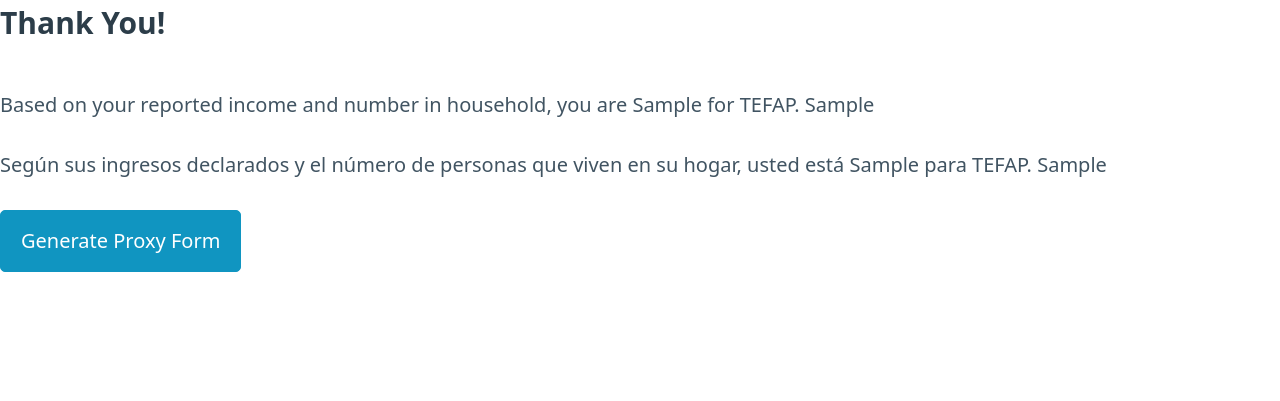
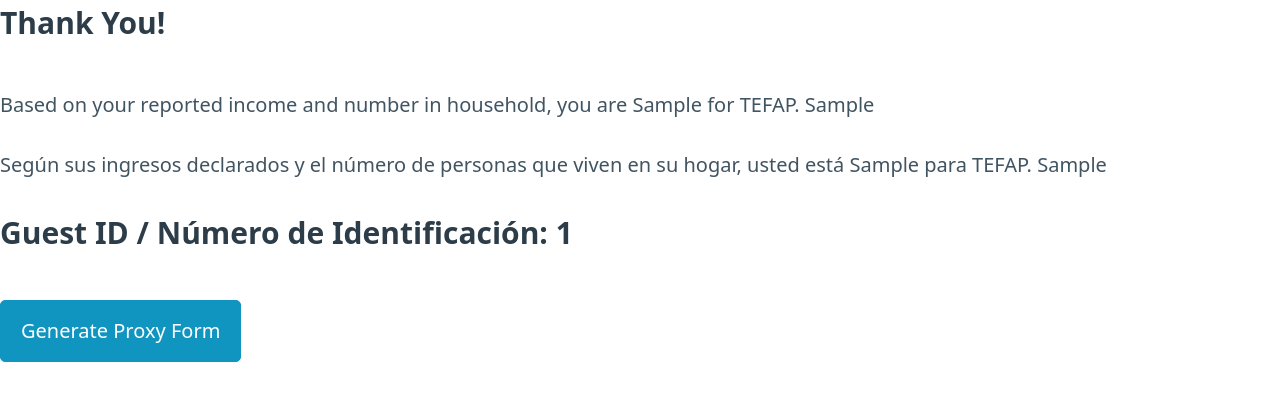
Before and after one commit to point-church-food-pantry/guestbook, a Django app: template guestbook_sign_in/templates/submission_complete.html in a window 1280 px wide. Shown: the part 70-471 px from the top of the page. Run offline with Django 4.2, Linux system fonts and the light colour scheme; the template is opened without the code that fills it: most values are stand-ins (such as "Sample title", 1, 10 or a date in 2020).

Commit message:
Add files via upload

```diff
--- a/guestbook_sign_in/templates/submission_complete.html
+++ b/guestbook_sign_in/templates/submission_complete.html
@@ -25,7 +25,8 @@
         <p>Based on your reported income and number in household, you are {{ flag_english }} for TEFAP. {{ instructions_english }}</p>
         <p>Según sus ingresos declarados y el número de personas que viven en su hogar, usted está {{ flag_spanish }} para TEFAP. {{ instructions_spanish }}</p>
         <div>
-        <a href="{% url 'generate_proxy_form' guest_ID %}" role="button">Generate Proxy Form</a>
+            <h3>Guest ID / Número de Identificación: {{ guest_ID }}</h3>
+            <a href="{% url 'generate_proxy_form' guest_ID %}" role="button">Generate Proxy Form</a>
         </div>
     </body>
 </html>
```
